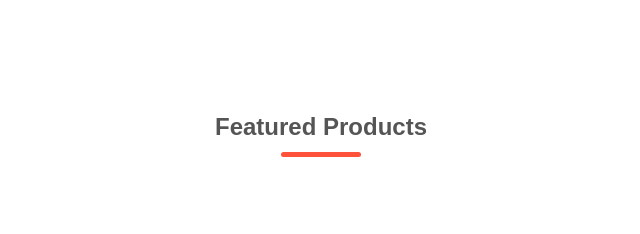
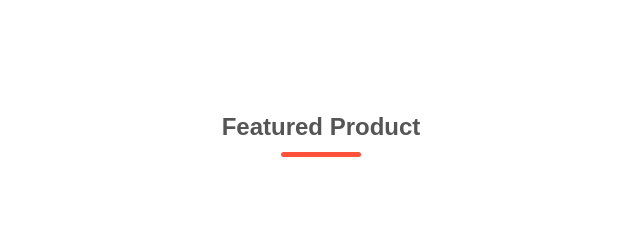
Before and after one commit to AMSCODE7/redstore, a plain HTML site: page index.html in a window 1280 px wide. Shown: the part 989-1223 px from the top of the page, 319-959 px from the left. Drawn offline with Linux system fonts and the light colour scheme; a web font is replaced by a local one.

Commit message:
products to product

```diff
--- a/index.html
+++ b/index.html
@@ -67,7 +67,7 @@
      <!-- -----Feature Products-- -->
 
      <div class="small-container">
-        <h2 class="title">Featured Products</h2>
+        <h2 class="title">Featured Product</h2>
         <div class="row">
              <div class="col-4">
                 <img src="img\product-1.jpg">
```
